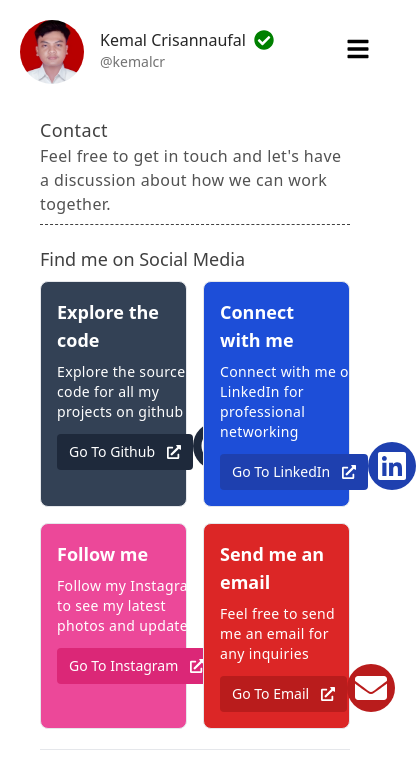
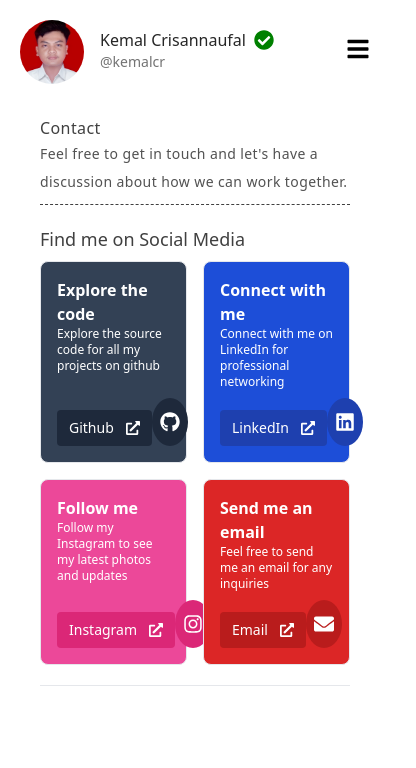
Before and after one commit to kemalcrisannaufal/kemalcr, a React app: page /contact in a window 390 px wide. Shown: the top 768 px of the page, 416 px wide, since content can reach past the window. Built offline with nearby package versions, Linux system fonts and the light colour scheme; the HTML template or start-up script is replaced by a standard one.

Commit message:
fix responsive

```diff
--- a/src/common/components/elements/Header.jsx
+++ b/src/common/components/elements/Header.jsx
@@ -4,10 +4,10 @@
   const { title, description } = props;
   return (
     <div className="mb-5 tracking-wide">
-      <h1 className="text-neutral-700 font-medium text-lg">
+      <h1 className="text-md text-neutral-700 font-medium lg:text-xl">
         {title}
       </h1>
-      <p className="text-neutral-600 font-normal text-md">
+      <p className="text-sm text-neutral-600 leading-7 font-normal lg:text-md">
         {description}
       </p>
       <hr className="w-full mt-2 border-1 border-neutral-700 border-dashed" />
--- a/src/common/components/layouts/MainLayout.jsx
+++ b/src/common/components/layouts/MainLayout.jsx
@@ -4,7 +4,7 @@
 const MainLayout = (props) => {
   const { children } = props;
   return (
-    <div className="md:m-10 md:flex lg:mx-52 ">
+    <div className="md:m-10 md:flex lg:mx-40 xl:mx-52 ">
       <div className="w-full sticky top-0 z-10 md:block md:w-1/4">
         <SideBar></SideBar>
       </div>
--- a/src/common/constant/contactCard.jsx
+++ b/src/common/constant/contactCards.jsx
@@ -1,40 +1,44 @@
 import { FaGithub, FaLinkedin, FaInstagram, FaEnvelope } from "react-icons/fa";
 
-export const contactCards = [
+const iconClassname = "w-5 h-5 xl:w-8 xl:h-8";
+
+const contactCards = [
   {
     title: "Explore the code",
     name: "Github",
     description: "Explore the source code for all my projects on github",
-    icon: <FaGithub className="w-8 h-8" />,
+    icon: <FaGithub className={iconClassname} />,
     classname: "text-white bg-slate-700",
     accentColor: "bg-slate-800",
-    destination: "/"
+    destination: "/",
   },
   {
     title: "Connect with me",
     name: "LinkedIn",
     description: "Connect with me on LinkedIn for professional networking",
-    icon: <FaLinkedin className="w-8 h-8" />,
+    icon: <FaLinkedin className={iconClassname} />,
     classname: "text-white bg-blue-700",
     accentColor: "bg-blue-800",
-    destination: "/"
+    destination: "/",
   },
   {
     title: "Follow me",
     name: "Instagram",
     description: "Follow my Instagram to see my latest photos and updates",
-    icon: <FaInstagram className="w-8 h-8" />,
+    icon: <FaInstagram className={iconClassname} />,
     classname: "text-white bg-pink-500",
     accentColor: "bg-pink-600",
-    destination: "/"
+    destination: "/",
   },
   {
     title: "Send me an email",
     name: "Email",
     description: "Feel free to send me an email for any inquiries",
-    icon: <FaEnvelope className="w-8 h-8" />,
+    icon: <FaEnvelope className={iconClassname} />,
     classname: "text-white bg-red-600",
     accentColor: "bg-red-700",
-    destination: "/"
+    destination: "/",
   },
 ];
+
+export default contactCards;
--- a/src/modules/about/components/Intro.jsx
+++ b/src/modules/about/components/Intro.jsx
@@ -1,4 +1,4 @@
-import IntroText from "../../../common/constant/introAbout";
+import IntroText from "./IntroText";
 
 const Intro = () => {
   return <IntroText classname={"mt-5"} />;
--- a/src/common/constant/introAbout.jsx
+++ b/src/modules/about/components/IntroText.jsx
@@ -4,7 +4,9 @@
 const IntroText = (props) => {
   const { classname } = props;
   return (
-    <div className={`text-neutral-700 text-justify leading-7 ${classname}`}>
+    <div
+      className={`text-sm text-neutral-700 text-justify lg:text-md leading-7 ${classname}`}
+    >
       <motion.div
         initial={{ opacity: 0, x: -20 }}
         animate={{ opacity: 1, x: 0 }}
--- a/src/modules/about/components/TabMenu.jsx
+++ b/src/modules/about/components/TabMenu.jsx
@@ -4,7 +4,7 @@
   const { icon, label, isActive, onClick } = props;
   return (
     <div
-      className={`w-1/4 py-2 flex items-center justify-center gap-3 border cursor-pointer ${
+      className={`text-xs w-1/4 py-2 flex items-center justify-center gap-3 border cursor-pointer lg:text-base ${
         isActive ? "bg-neutral-500 text-white" : "bg-neutral-100"
       }`}
       onClick={onClick}
--- a/src/modules/contact/components/ContactCard.jsx
+++ b/src/modules/contact/components/ContactCard.jsx
@@ -19,21 +19,20 @@
       animate={{ opacity: 1, y: 0 }}
       exit={{ opacity: 0, y: 20 }}
       transition={{ duration: 0.5 }}
-      className={`w-full border rounded-lg p-4 ${classname} opacity-95`}
+      className={`w-full h-full flex flex-col  border rounded-lg p-4 ${classname} opacity-95`}
     >
-      <h1 className="font-bold text-lg">{title}</h1>
-      <div className="w-full flex justify-between items-end mt-2">
-        <div>
-          <h2 className="text-sm tracking-wide">{description}</h2>
+      <h1 className="font-bold lg:text-lg">{title}</h1>
+      <h2 className="text-xs lg:text-sm lg:tracking-wide">{description}</h2>
+      <div className="w-full flex flex-grow justify-between items-end mt-2">
         <a
           href={destination}
           className={`block w-max mt-3 rounded px-3 py-2 text-sm hover:opacity-70 hover:border ${accentColor}`}
         >
           <div className="flex gap-3 items-center font-medium">
-              Go To {name} <FaExternalLinkAlt />
+            <span className="hidden xl:block">Go To</span>
+            {name} <FaExternalLinkAlt />
           </div>
         </a>
-        </div>
         <motion.div
           initial={{ scale: 0 }}
           animate={{ scale: 1 }}
--- a/src/modules/contact/components/ContactSection.jsx
+++ b/src/modules/contact/components/ContactSection.jsx
@@ -1,4 +1,4 @@
-import { contactCards } from "../../../common/constant/contactCard";
+import contactCards from "../../../common/constant/contactCards";
 import ContactCard from "./ContactCard";
 
 const ContactSection = () => {
```
Lines whose indentation alone changed are shown as unchanged.
